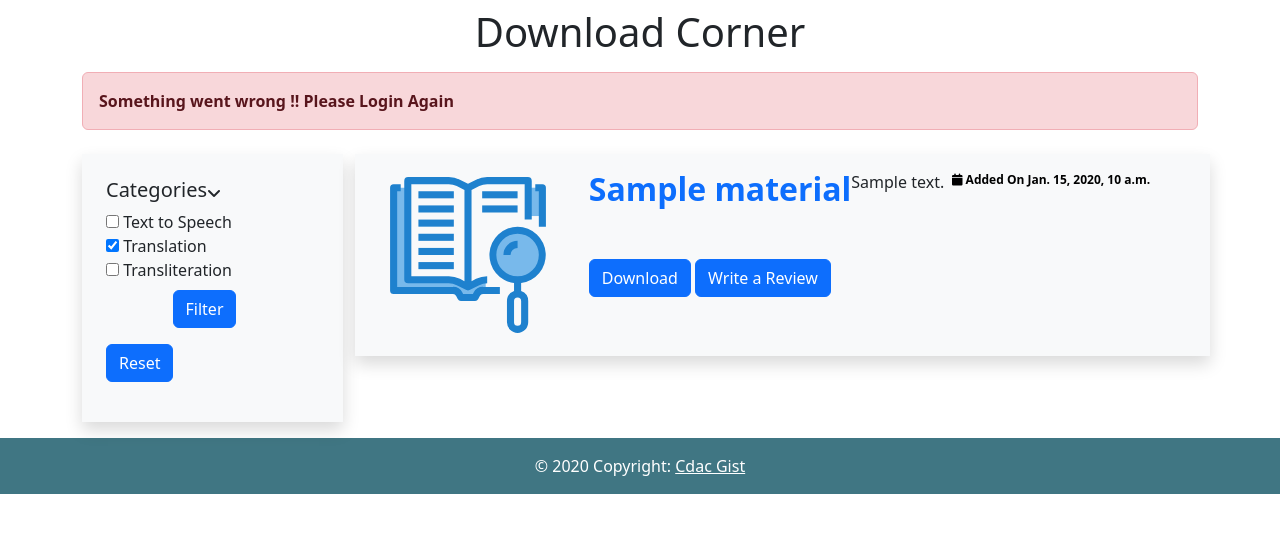
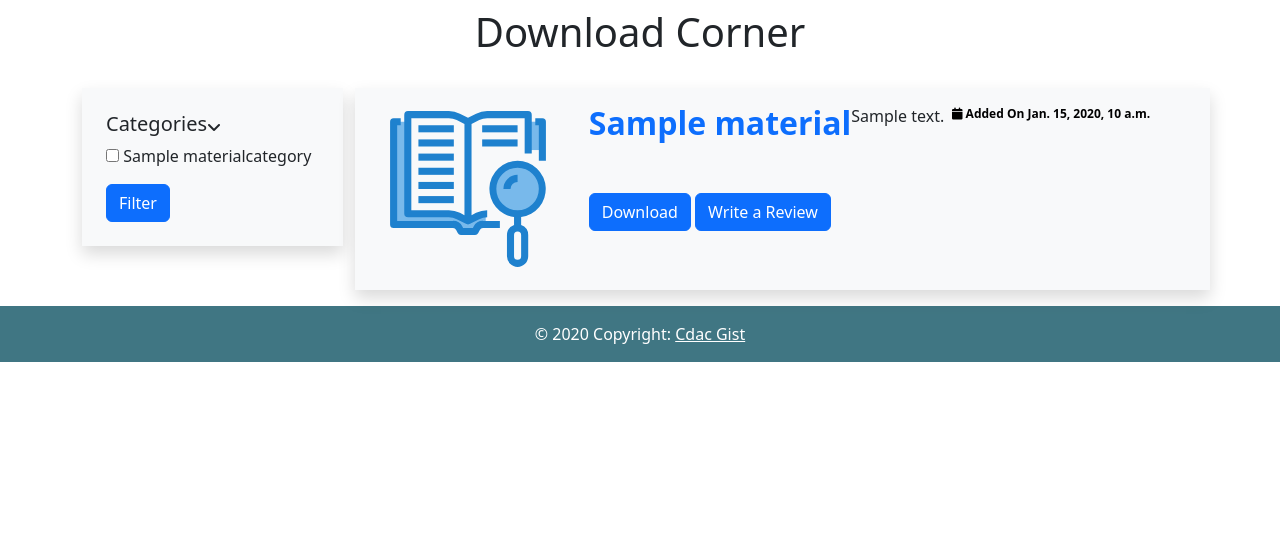
Before and after one commit to Abhijeet-kadance/SecureFileSystem, a Django app: page /download in a window 1280 px wide. Shown: the part 76-609 px from the top of the page. Run offline with Django 4.2, Linux system fonts and the light colour scheme; a user stored in the database is signed in; tables that the repository leaves empty hold one stand-in row (values such as "Sample post"); some libraries are stand-ins or nearby versions.

Commit message:
Added FIlter categories in sidebar

```diff
--- a/SecureFileSystem/FileApp/models.py
+++ b/SecureFileSystem/FileApp/models.py
@@ -3,10 +3,33 @@
 from django.core.validators import FileExtensionValidator
 from django.contrib.auth.models import User
 
+
+class MaterialCategory(models.Model):
+    MaterialCategory_Name = models.CharField(max_length=500)
+    MaterialCategory_Status = models.BooleanField(default=False)
+    MaterialCategory_CreationDate = models.DateField(auto_now_add=True)
+    MaterialCategory_LastUpdatedDate = models.DateField(auto_now=True)
+    MaterialCategory_PublishStatus = (
+        ('Published', 'PUBLISHED'), ('Unpublished', 'UNPUBLISHED'))
+    MaterialCategory_PublishedStatus = models.CharField(
+        max_length=20, choices=MaterialCategory_PublishStatus, default="Unpublished")
+    MaterialCategory_Author = models.CharField(
+        max_length=500, blank=True, null=True)
+
+    class Meta:
+        verbose_name_plural = "MaterialCategories"
+        ordering = ['MaterialCategory_Name']
+
+    def __str__(self):
+        return self.MaterialCategory_Name or ''
+
+
 class Material(models.Model):
     Material_Title = models.CharField(max_length=200)
     Material_Contributor = models.ForeignKey(User, verbose_name="Material Contributor", on_delete=models.CASCADE)
     Material_Summary = models.TextField()
+    Material_CategoryType = models.ForeignKey(
+        MaterialCategory, on_delete=models.CASCADE)
     Material_Last_Updated_Date = models.DateTimeField(auto_now=True)
     Materail_Created_Date = models.DateTimeField(auto_now_add=True)
     Material_Published_Status=models.CharField(max_length=20, choices=[("Published", "Published"), ("Unpublished", "Unpublished")], default="Unpublished")
@@ -16,7 +39,7 @@
     Material_File_Size=models.CharField(max_length=30),
 
     class Meta:
-        verbose_name_plural = "Material"
+        verbose_name_plural = "Materials"
 
     def __str__(self):
         return self.Material_Title
--- a/SecureFileSystem/FileApp/templates/FileApp/Download.html
+++ b/SecureFileSystem/FileApp/templates/FileApp/Download.html
@@ -62,64 +62,35 @@
                   <i class="fas fa-angle-down"></i>
                 </div>
 
-                <form action="#" method="POST" enctype="multipart/form-data">
+                <form action="{% url 'download' %}" method="POST" enctype="multipart/form-data">
                   {% csrf_token %}
-
+                  {% for category in download_catergory_obj %}
                   <div>
                     <label class="custom_check">
                       <input
                         type="checkbox"
-                        name="select_specialist"
-                        value="{{ category.DocumentCategory_Name }}"
+                        id="select_category"
+                        name="select_category"
+                        value="{{ category.MaterialCategory_Name }}"
                       />
-                      <span class="checkmark">Text to Speech</span>
+                      <span class="checkmark">{{ category.MaterialCategory_Name}}</span>
                     </label>
                   </div>
+                  {% endfor %}
 
-                  <div>
-                    <label class="custom_check">
-                      <input
-                        type="checkbox"
-                        name="select_specialist"
-                        value="{{ category.DocumentCategory_Name }}"
-                        checked
-                      />
-                      <span class="checkmark">Translation</span>
-                    </label>
-                  </div>
+                  <!-- <div class="d-flex justify-content-center mt-2"> -->
 
-                  <div>
-                    <label class="custom_check">
-                      <input
-                        type="checkbox"
-                        name="select_specialist"
-                        value="{{ category.DocumentCategory_Name }}"
-                      />
-                      <span class="checkmark">Transliteration</span>
-                    </label>
-                  </div>
-
-                  <div class="d-flex justify-content-center mt-2">
-                    <button
-                      class="btn btn-primary mb-3 me-3"
-                      type="submit"
-                      value="Fetch"
-                    >
+                    <button class="btn btn-primary mt-3 me-3" id="filter" name="filter" type="submit" >
                       Filter
                     </button>
-                  </div>
+                    <!-- <form  method="POST" enctype="multipart/form-data">
+                      {% csrf_token %}
+                      <button class="btn btn-primary mt-3" type="submit" value="Fetch">
+                        Reset
+                      </button>
+                    </form> -->
                 </form>
-                <form action="#" method="POST" enctype="multipart/form-data">
-                  {% csrf_token %}
-                  <!-- <button class="btn btn-primary mb-3" type="submit" value="Fetch"><i class="fa fa-refresh" aria-hidden="true"></i> Reset</button> -->
-                  <button
-                    class="btn btn-primary mb-3"
-                    type="submit"
-                    value="Fetch"
-                  >
-                    Reset
-                  </button>
-                </form>
+
               </div>
             </div>
           </div>
@@ -185,17 +156,6 @@
               <i class="fa fa-calendar" aria-hidden="true"></i> Added On
               {{ data.Materail_Created_Date }}
             </div>
-            <!--
-            <div>
-               {% for data_new in download_approval_obj %}
-                  {% if data_new.Requested_User == user and data_new.Material_id == data.id %}
-                  <p>Already Request Sent</p>
-                  {% else %}
-                  <p>Download</p>
-                  {% endif %}
-               {% endfor %}
-            </div> -->
-
 
             <div class="download">
               <a class="btn btn-primary" data-bs-toggle="modal" data-bs-target="#Mymodal{{forloop.counter}}" >Download</a>
--- a/SecureFileSystem/FileApp/urls.py
+++ b/SecureFileSystem/FileApp/urls.py
@@ -17,6 +17,7 @@
     path('change_password',views.change_password_view,name='change_password'),
     path('forgot_password',views.forgot_password_view,name='forgot_password'),
     path('download',views.download_view,name='download'),
+    # path('download_filter',views.download_filter_view,name='download_filter'),
     path('admin_material_approval',views.admin_material_approval,name='admin_material_approval'),
     path('user_download_requests',views.user_download_requests,name='user_download_requests'),
 ]
--- a/SecureFileSystem/FileApp/views.py
+++ b/SecureFileSystem/FileApp/views.py
@@ -218,35 +218,52 @@
 def download_view(request):
     download_obj = Material.objects.all()
     download_approval_obj = MaterialApproval.objects.all()
+    download_catergory_obj = MaterialCategory.objects.all()
+
 
     if request.user.is_authenticated:
         print("User is authenticated")
         if request.method == 'POST':
-            if request.POST.get('download') == None:
-                messages.error(request, "Please Accept Terms and Conditions !!", extra_tags='danger')
-                print("Please Accept Terms and Conditions")
-            else:
+
+            if request.POST.get('download'):
+                print("Download Form")
                 Materials_id = request.POST.get('download')
                 Material_obj = Material.objects.get(pk=Materials_id)
                 if MaterialApproval.objects.filter(Q(Requested_User_id=request.user.id) & Q(Material_id=int(Materials_id))).exists():
                     print("Document Already Requeted")
-                    messages.error(request, "Document Already Requeted", extra_tags='danger')
+                    messages.error(request, "Document Already Requested !!", extra_tags='danger')
                 else:
                     b = MaterialApproval(Material=Material_obj,Approval_Status="---",Requested_User=request.user)
                     b.save()
                     messages.success(request, 'Download request submitted for Approval !!', extra_tags='success')
-        else:
-            print("Something went wrong !!!")
-            messages.error(request,"Something went wrong !! Please Login Again", extra_tags='danger')
-            # return render('login')
+
+            # Filter By Category Logic
+            elif request.POST.get('select_category'):
+                selected_category = request.POST.get('select_category')
+                print("filter Form")
+                for data in download_obj:
+                    print(data.Material_CategoryType)
+                material_filter_object = Material.objects.filter(Material_CategoryType='3')
+                print(request.POST.get('select_category'))
+                print(material_filter_object)
+
+            else:
+                print("Please tick the checkbox first")
+                messages.error(request, "Please tick the checkbox first", extra_tags='danger')
+
     else:
         print("Please Login First")
         messages.error(request,"Please Login First to download", extra_tags='danger')
     context = {
         "download_obj": download_obj,
-        "download_approval_obj":download_approval_obj
+        "download_approval_obj":download_approval_obj,
+        "download_catergory_obj":download_catergory_obj,
     }
     return render(request, 'FileApp/Download.html',context)
+
+# def download_filter_view(request):
+#     print("Inside DownloadFilterView...")
+#     return render(request,'FileApp/Download.html')
 
 
 def admin_material_approval(request):
```
Also changed, not shown: SecureFileSystem/FileApp/admin.py (+9 -0 lines), SecureFileSystem/FileApp/migrations/0001_initial.py, SecureFileSystem/FileApp/migrations/0002_alter_material_material_slug.py (deleted), SecureFileSystem/FileApp/migrations/0002_rename_documentcategory_status_materialcategory_materialcategory_status.py (added), SecureFileSystem/FileApp/migrations/0003_alter_material_material_slug.py (deleted), SecureFileSystem/FileApp/migrations/0004_remove_material_material_slug.py (deleted), SecureFileSystem/FileApp/migrations/0005_material_material_slug.py (deleted), SecureFileSystem/FileApp/migrations/0006_alter_material_material_contributor.py (deleted), SecureFileSystem/FileApp/migrations/0007_materialapproval.py (deleted), SecureFileSystem/FileApp/migrations/0008_alter_materialapproval_material_approval_date.py (deleted), 2 other files.
